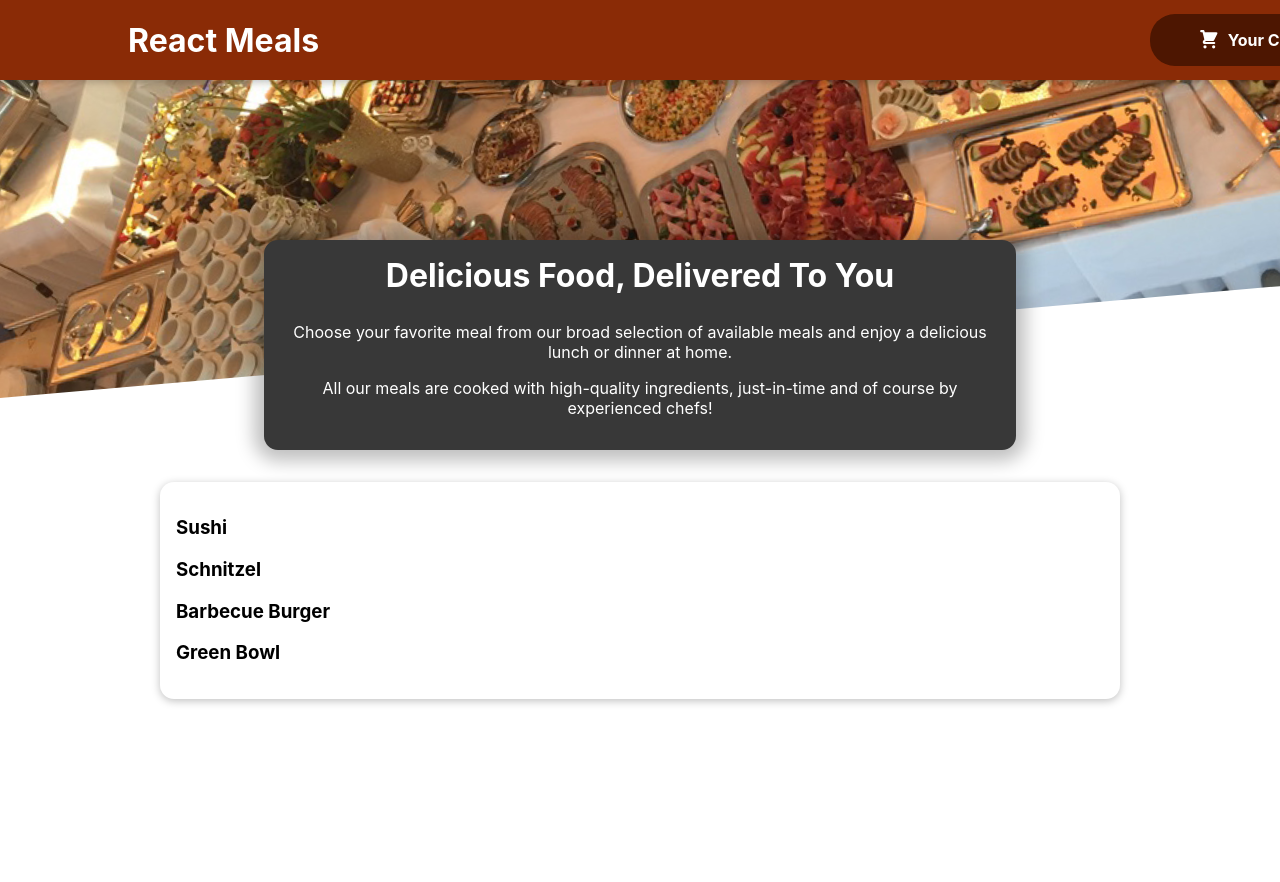
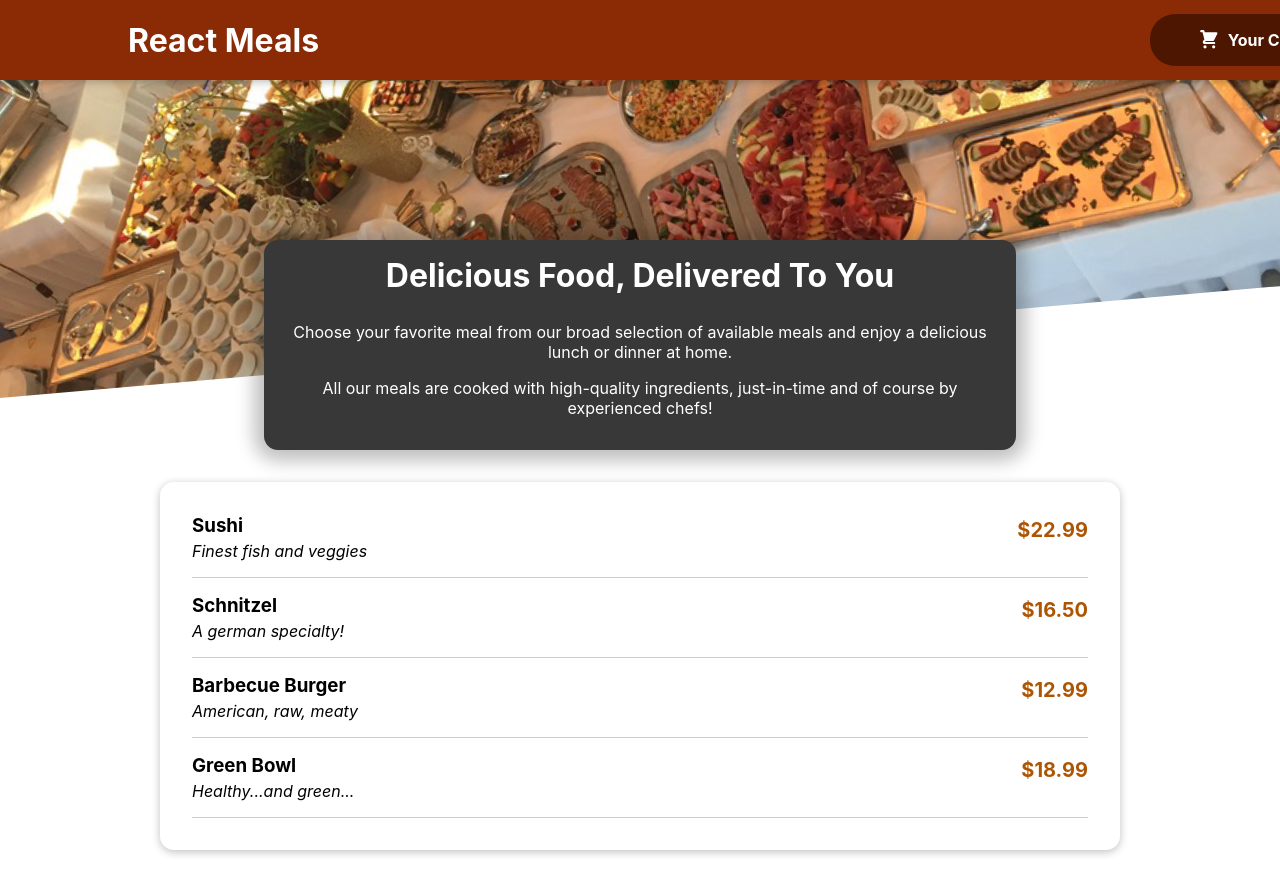
Before and after one commit to aswathyeg/react-foodOrderApp, a React (Create React App) app: page / in a window 1280 px wide. Before the commit the page ends 800 px from the top, so only its background shows below. Built offline with nearby package versions, Linux system fonts and the light colour scheme.

Commit message:
component for display items

```diff
--- a/src/components/Meals/MealItem.js
+++ b/src/components/Meals/MealItem.js
@@ -1,10 +1,18 @@
+import classes from './MealItem.module.css';
 const MealItem=(props)=>{
+    const price=`$${props.price.toFixed(2)}`
     return(
+        <li className={classes.meal}>
         <div>
             <h3>
                 {props.name}
             </h3>
+            <div className={classes.description}>{props.description}</div>
         </div>
+        <div className={classes.price}>
+{price}
+        </div>
+        </li>
     )
 
 }
--- /dev/null
+++ b/src/components/Meals/MealItem.module.css
@@ -0,0 +1,22 @@
+.meal {
+    display: flex;
+    justify-content: space-between;
+    margin: 1rem;
+    padding-bottom: 1rem;
+    border-bottom: 1px solid #ccc;
+  }
+
+  .meal h3 {
+    margin: 0 0 0.25rem 0;
+  }
+
+  .description {
+    font-style: italic;
+  }
+
+  .price {
+    margin-top: 0.25rem;
+    font-weight: bold;
+    color: #ad5502;
+    font-size: 1.25rem;
+  }
```
